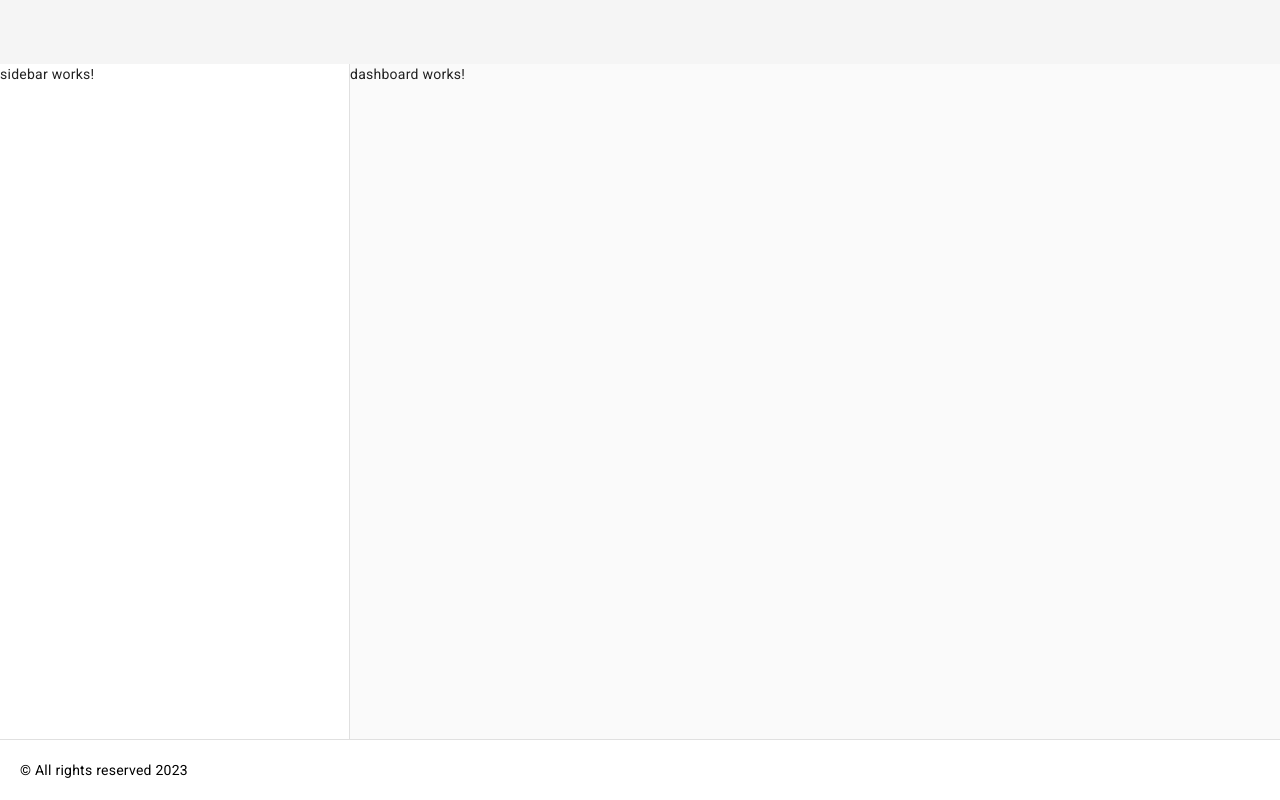
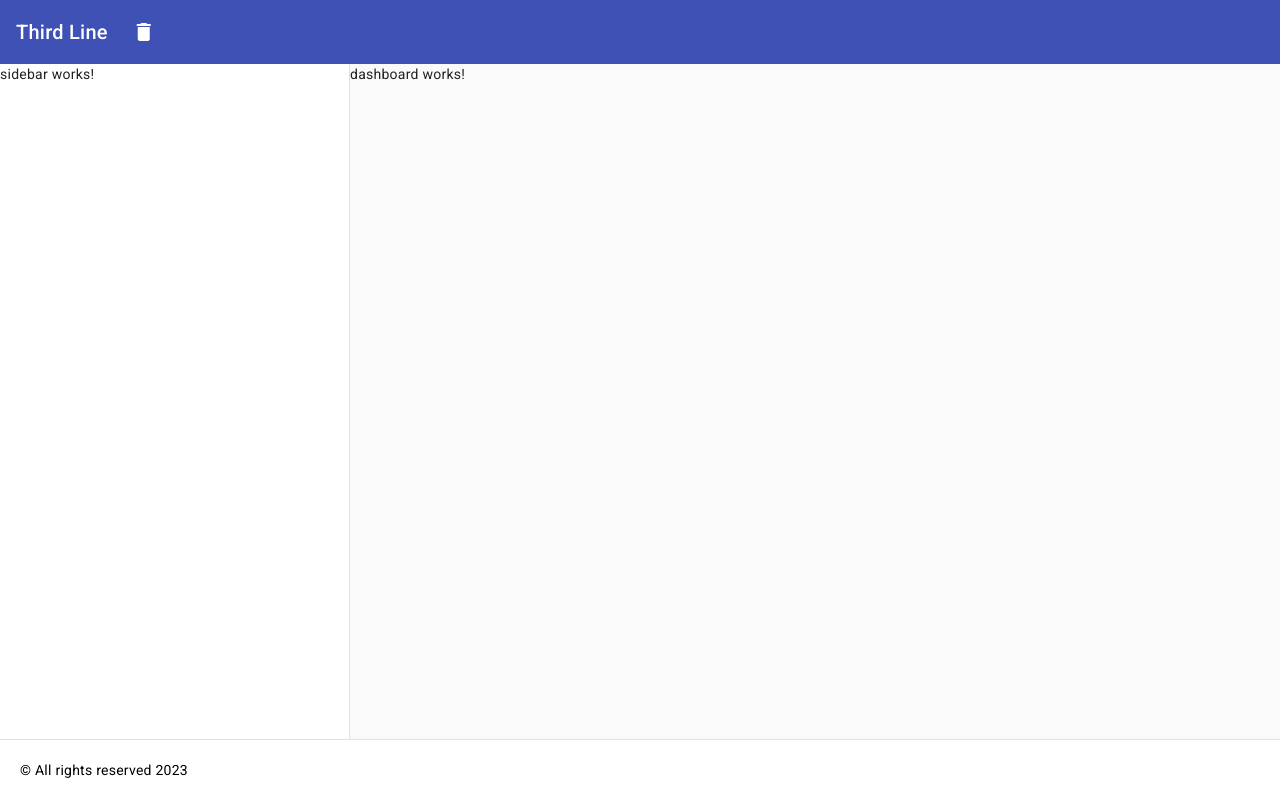
Before and after one commit to JAMAL-MOHAMED-JALDESA-2893/admin-dash, an Angular app: page / in a window 1280 px wide. Built offline with nearby package versions, Linux system fonts and the light colour scheme.

Commit message:
add update

```diff
--- a/src/app/shared/components/header/header.component.html
+++ b/src/app/shared/components/header/header.component.html
@@ -1,3 +1,11 @@
-<mat-toolbar>
+<mat-toolbar color="primary">
+  <mat-toolbar-row>
+     <span>
+      Third Line
+     </span>
+     <span class="example-spacer"></span>
+     <mat-icon class="example-icon" aria-hidden="false" aria-label="Example heart icon">favourite</mat-icon>
+     <mat-icon class="example-icon" aria-hidden="false" aria-label="Example heart icon">delete</mat-icon>
 
+  </mat-toolbar-row>
 </mat-toolbar>
--- a/src/app/shared/shared.module.ts
+++ b/src/app/shared/shared.module.ts
@@ -4,7 +4,8 @@ import { HeaderComponent } from './components/header/header.component';
 import { SidebarComponent } from './components/sidebar/sidebar.component';
 import { FooterComponent } from './components/footer/footer.component';
 import { MatDividerModule } from '@angular/material/divider';
-import {MatToolbarModule} from '@angular/material/toolbar';
+import { MatToolbarModule } from '@angular/material/toolbar';
+import {MatIconModule} from '@angular/material/icon';
 
 
 @NgModule({
@@ -17,6 +18,7 @@ import {MatToolbarModule} from '@angular/material/toolbar';
     CommonModule,
     MatDividerModule,
     MatToolbarModule,
+    MatIconModule,
   ],
   exports: [
     HeaderComponent,
```
